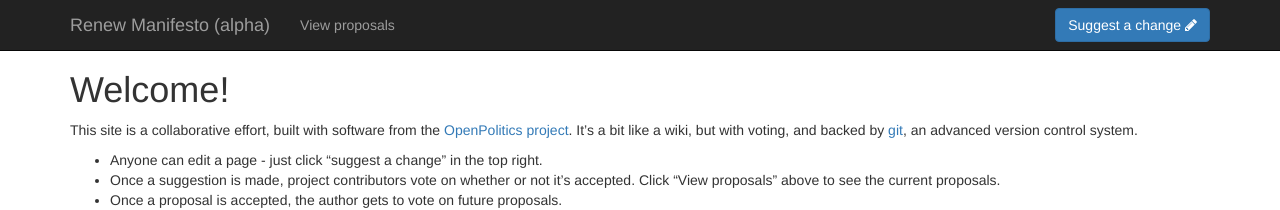
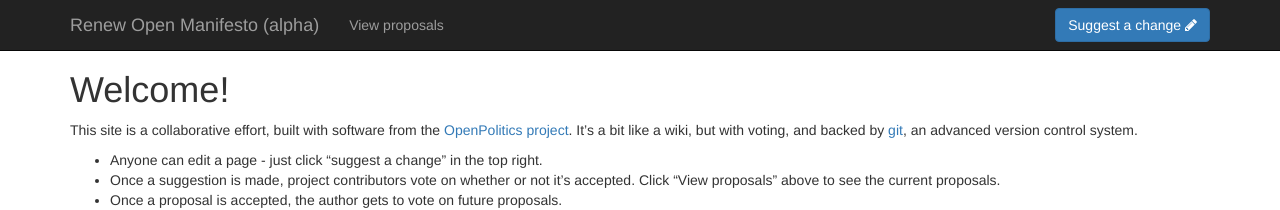
Before and after one commit to Renewparty/renew-manifesto, a Jekyll site: the page built from index.md, in a window 1280 px wide. Shown: the top 210 px of the page. Built offline with Jekyll 4.4.1, drawn with Linux system fonts in a browser that asks for light colours.

Commit message:
change site title to include Open

```diff
--- a/_config.yml
+++ b/_config.yml
@@ -1,4 +1,4 @@
-name: Renew Manifesto (alpha)
+name: Renew Open Manifesto (alpha)
 
 # Enter the URL of your votebot here. No trailing slash please!
 # It will be something like https://my-votebot.herokuapp.com
```
